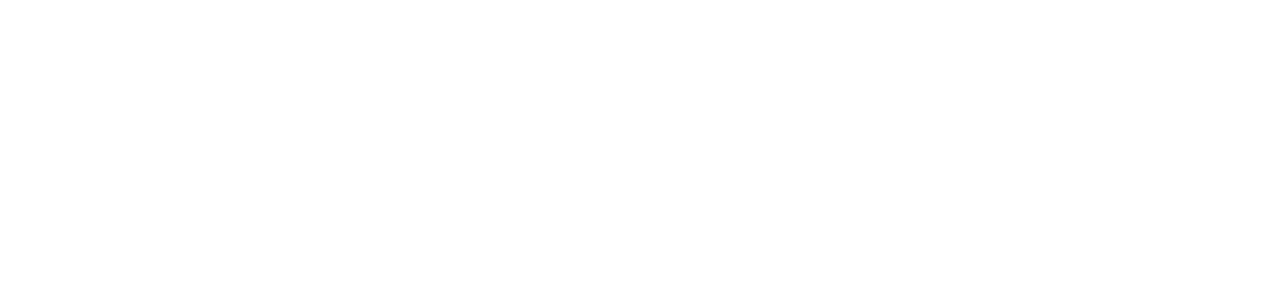
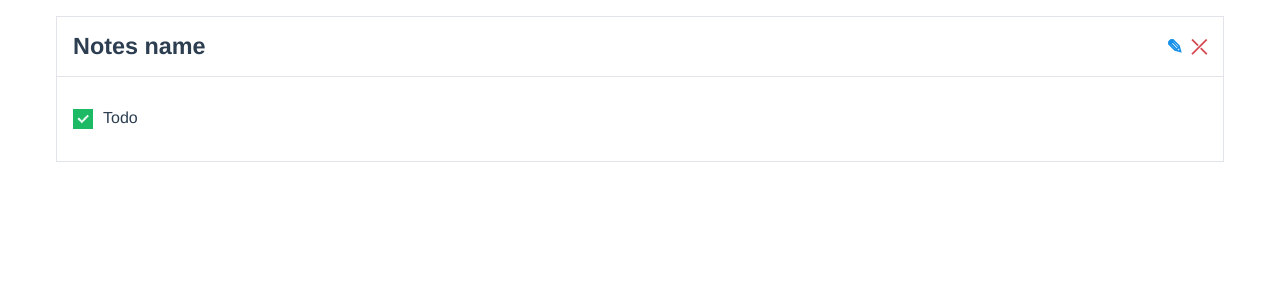
Before and after one commit to legusha/Todo-list, a Vue app: page /note/1 in a window 1280 px wide. Shown: the top 300 px of the page. Built offline with nearby package versions, Linux system fonts and the light colour scheme.

Commit message:
fix checkbox cursor,added html to Note.vue,added Icon.vue component

```diff
--- a/src/assets/scss/components/checkbox.scss
+++ b/src/assets/scss/components/checkbox.scss
@@ -2,10 +2,12 @@
   cursor: pointer;
   .checkbox {
     position: absolute;
+    cursor: inherit;
     opacity: 0;
     & + label {
       position: relative;
       padding: 0;
+      cursor: inherit;
     }
     & + label:before {
       content: '';
--- a/src/components/NotesList.vue
+++ b/src/components/NotesList.vue
@@ -10,8 +10,16 @@
       <div class="card-title note-title text-left d-flex align-center justify-between">
         <h3 class="m-0">{{note.name | replaceText(noteNameMaxSymbol)}}</h3>
         <div v-if="noteActive === index" class="note-title-action">
-          <span @click="$router.push({name: 'Note', params: { id: (++index).toString() }})" class="text-primary cursor-point mr-2">&#9998;</span>
-          <span @click="modalOpen(index)" class="text-danger cursor-point">&#10539;</span>
+          <Icon
+            :symbol="icon.edit"
+            @action="$router.push({name: 'Note', params: { id: (++index).toString() }})"
+            class="text-primary mr-2"
+          ></Icon>
+          <Icon
+            :symbol="icon.remove"
+            @action="modalOpen(index)"
+            class="text-danger"
+          ></Icon>
         </div>
       </div>
       <div class="card-body note-body">
@@ -61,6 +69,10 @@
         mutable: false,
         checkboxType: 'success'
       },
+      icon: {
+        edit: '&#9998;',
+        remove: '&#10539;'
+      },
       noteNameMaxSymbol: 12,
       noteActive: null,
       noteRemoveIndex: null,
--- /dev/null
+++ b/src/components/utils/Icon.vue
@@ -0,0 +1,23 @@
+<template>
+  <span
+    @click="$emit('action')"
+    v-html="symbol"
+    class="cursor-point"
+  ></span>
+</template>
+
+<script>
+export default {
+  name: 'Icon',
+  props: {
+    symbol: {
+      type: String,
+      required: true
+    }
+  }
+}
+</script>
+
+<style scoped>
+
+</style>
--- a/src/main.js
+++ b/src/main.js
@@ -8,11 +8,13 @@
 
 import ToDoList from '@/components/ToDoList'
 import Modal from '@/components/utils/Modal'
+import Icon from '@/components/utils/Icon'
 
 /** Global components **/
 
 Vue.component('ToDoList', ToDoList)
 Vue.component('Modal', Modal)
+Vue.component('Icon', Icon)
 
 /** Global filters **/
 
--- a/src/router/guards.js
+++ b/src/router/guards.js
@@ -2,7 +2,8 @@
   note: (store, to, from, next) => {
     const isHasId = to.params?.id
     if (isHasId) {
-      let id = parseInt(to.params.id) || false
+      const radix = 10
+      let id = parseInt(to.params.id, radix) || false
       if (!id) {
         next({ name: 'Main' })
         return
@@ -12,7 +13,7 @@
         next({ name: 'Main' })
         return
       }
-      next()
+      next({ props: { id, note } })
       return
     }
     next({ name: 'Main' })
--- a/src/views/Main.vue
+++ b/src/views/Main.vue
@@ -1,5 +1,5 @@
 <template>
-  <section id="main" class="container">
+  <section class="container main">
     <div v-if="currentView === listView.list" class="main-action text-right pb-4 mb-4">
       <button class="btn-success btn-big" @click="changeView('add')">Add</button>
     </div>
--- a/src/views/Note.vue
+++ b/src/views/Note.vue
@@ -1,17 +1,76 @@
 <template>
-  <section class="container"></section>
+  <section class="container note-wrap">
+    <div class="card mb-3 note">
+      <div class="card-title note-title text-left d-flex align-center justify-between">
+        <h3 class="m-0">{{note.name | replaceText(noteNameMaxSymbol)}}</h3>
+        <div class="note-title-action">
+          <Icon
+            :symbol="icon.edit"
+            @action="iconAction"
+            class="text-primary mr-2"
+          ></Icon>
+          <Icon
+            :symbol="icon.remove"
+            @action="iconAction"
+            class="text-danger"
+          ></Icon>
+        </div>
+      </div>
+      <div class="card-body note-body">
+        <ToDoList
+          :id="id.toString()"
+          :list="note.todoList"
+          :mutable="todoList.mutable"
+          :checkboxType="todoList.checkboxType"
+          @action="toDoListAction"
+        ></ToDoList>
+        <p v-if="note.todoList.length === 0" class="m-0">Empty todo list</p>
+      </div>
+    </div>
+  </section>
 </template>
 
 <script>
 import { mapGetters } from 'vuex'
 export default {
   name: 'Note',
+  data () {
+    return {
+      todoList: {
+        mutable: true,
+        checkboxType: 'success'
+      },
+      noteNameMaxSymbol: 36,
+      icon: {
+        edit: '&#9998;',
+        remove: '&#10539;'
+      }
+    }
+  },
   computed: {
-    ...mapGetters(['notesList'])
+    ...mapGetters(['notesList']),
+    id () {
+      const radix = 10
+      return parseInt(this.$route.params.id, radix) - 1
+    },
+    note () {
+      return this.notesList[this.id]
+    }
+  },
+  methods: {
+    toDoListAction (list = []) {
+      console.log(list)
+    },
+    iconAction () {
+    }
   }
 }
 </script>
 
-<style scoped>
-
+<style scoped lang="scss">
+  .note-wrap {
+    .note {
+      width: 100%;
+    }
+  }
 </style>
```
